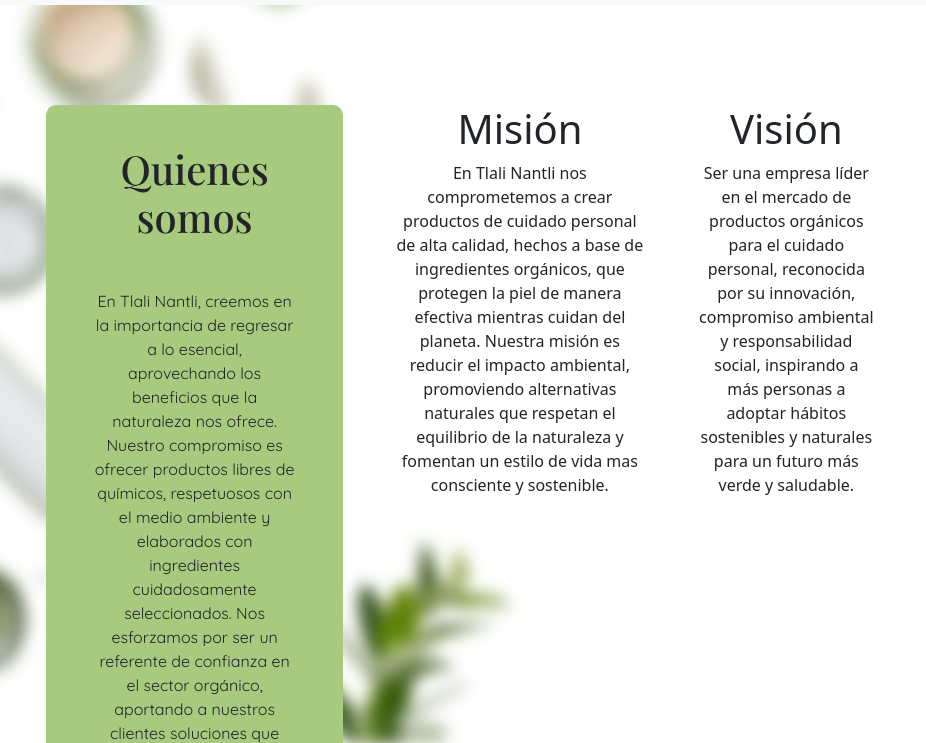
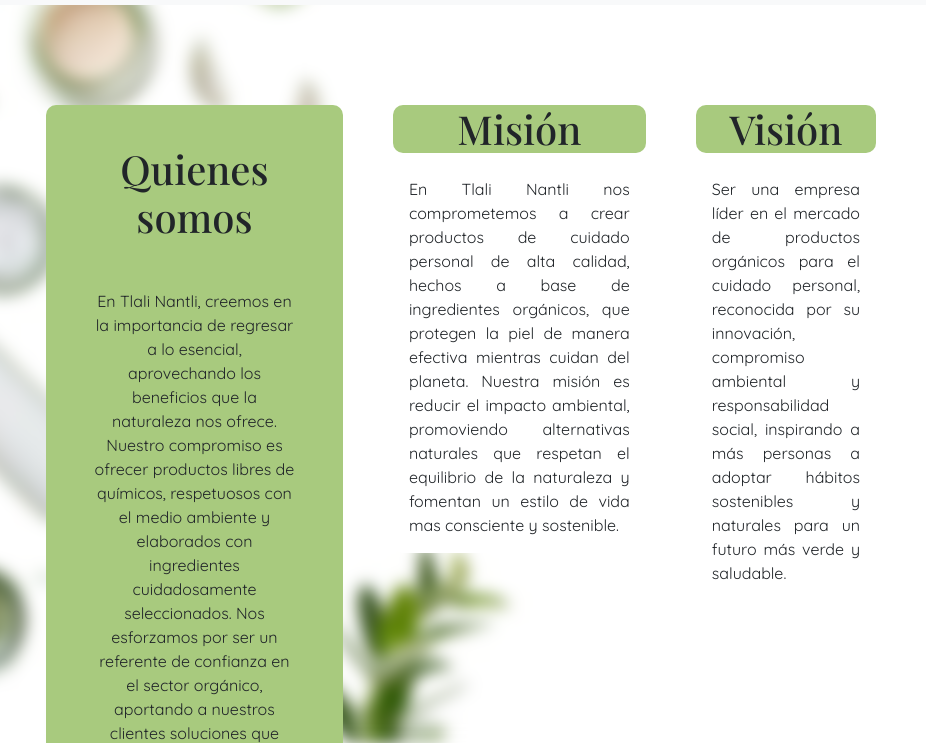
Before and after one commit to dnlcrnchvz/tlali-nantli-ecommerce, a plain HTML site: page acercaDeNosotros/acerca-de-nosotros.html in a window 1280 px wide. Shown: the part 57-800 px from the top of the page, 354-1280 px from the left. Drawn offline with nearby package versions, Linux system fonts and the light colour scheme; a web font is replaced by a local one.

Commit message:
feat: cambio de ids por class

```diff
--- a/acercaDeNosotros/acerca-de-nosotros.css
+++ b/acercaDeNosotros/acerca-de-nosotros.css
@@ -59,7 +59,7 @@
 .mision-section{
     padding: 100px 50px 0px 50px;
 }
-#titleMision{
+.titleMision{
     padding: 0em 0em 0em 0em;
     font-family: "Playfair Display", serif;
     font-optical-sizing: auto;
@@ -68,7 +68,7 @@
     background-color: #A8CA7E;
     border-radius: 10px;
 }
-#paragraphMision{
+.paragraphMision{
     font-family: "Quicksand", sans-serif;
     font-optical-sizing: auto;
     font-weight: weight;
@@ -83,7 +83,7 @@
 .vision-section{
     padding: 100px 50px 0px 0px;
 }
-#titleVision{
+.titleVision{
     padding: 0em 0em 0em 0em;
     font-family: "Playfair Display", serif;
     font-optical-sizing: auto;
@@ -92,7 +92,7 @@
     background-color: #A8CA7E;
     border-radius: 10px;
 }
-#paragraphVision{
+.paragraphVision{
     font-family: "Quicksand", sans-serif;
     font-optical-sizing: auto;
     font-weight: weight;
```
